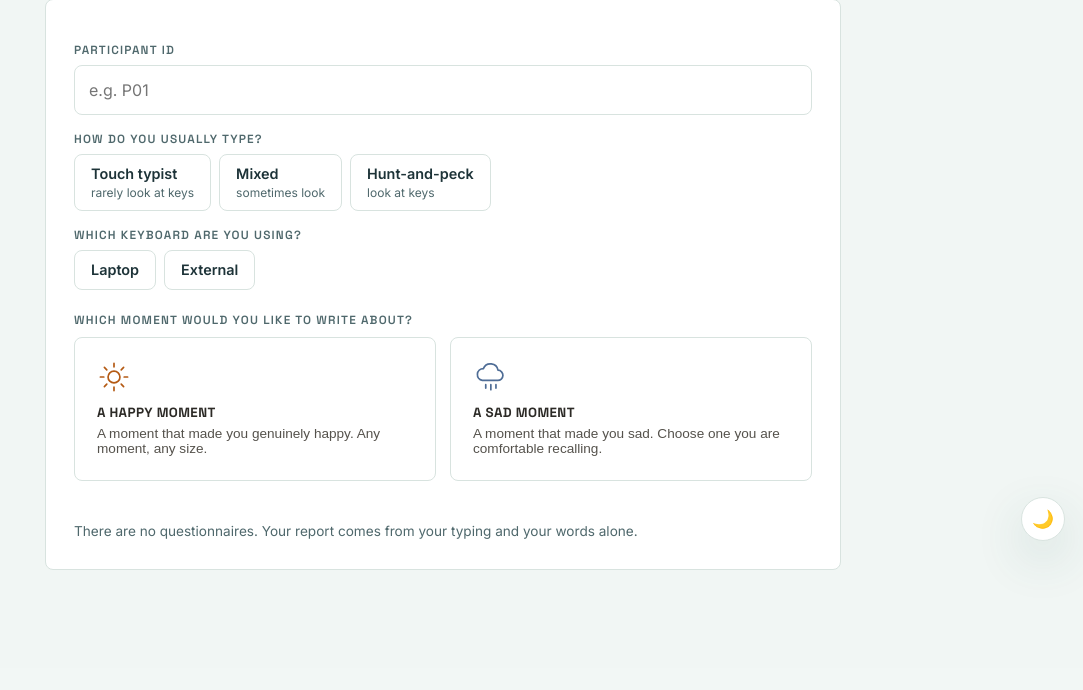
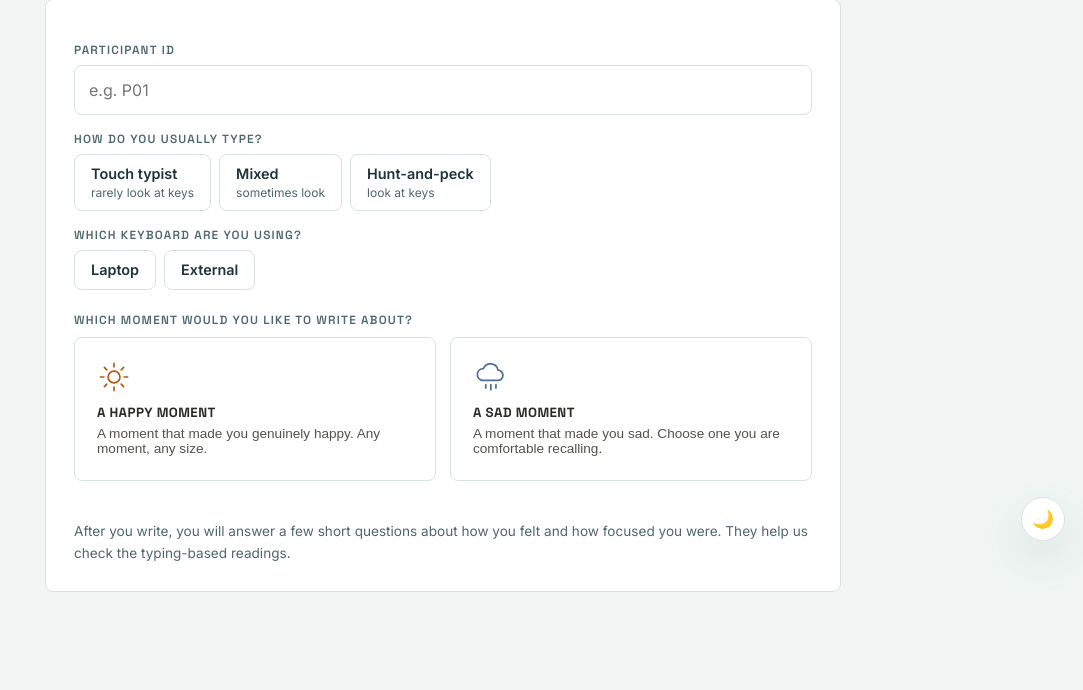
Before and after one commit to AyeshaCheulkar/typing-dynamics, a Flask app: page /test in a window 1280 px wide. Shown: the part 241-931 px from the top of the page, without its empty margins (197-1280 px from the left). Before the commit the page ends 811 px from the top, so only its background shows below. Run offline with Flask 3, Linux system fonts and the light colour scheme; parts of the project's set-up code (start-up, migrations or seed data) failed here and were passed over.

Commit message:
Ask focus and mind-space questions after the passage for every participant
Short questions (relive, mood, energy, focus, mind-wandering, tension,
interrupted) now follow the writing for everyone; perceived effort stays
research-mode only. Report and README wording updated to match.

Co-Authored-By: Claude Sonnet 5.5 <noreply@anthropic.com>

```diff
--- a/prototype_platform/static/capture.js
+++ b/prototype_platform/static/capture.js
@@ -3,7 +3,8 @@
    event shape ../features.py expects. Independent of the Stage-1 logger.
 
    Flow: participant ID + typing context + choose a happy or sad moment -> write (page
-   takes a warm or cool mood theme) -> (research mode only) ratings -> report. */
+   takes a warm or cool mood theme) -> short questions (focus, mood, mind-wandering, ...;
+   plus perceived effort in research mode) -> report. */
 
 (function () {
   "use strict";
@@ -67,8 +68,7 @@
       document.getElementById("level-label").textContent = lvl.title;
       document.getElementById("prompt-text").textContent = lvl.free_prompt;
       editor.placeholder = "Write about whatever comes to mind…";
-      document.getElementById("finish-label").textContent =
-        window.RESEARCH_MODE ? "Finish and rate how it felt" : "Finish and see my report";
+      document.getElementById("finish-label").textContent = "Finish and answer a few questions";
       panelStart.classList.add("hidden");
       panelWrite.classList.remove("hidden");
       window.scrollTo(0, 0);
@@ -119,27 +119,16 @@
       if (!confirm("That's quite short. Finish anyway?")) return;
     }
     state.endedAt = Date.now();
-    if (window.RESEARCH_MODE) {
-      panelWrite.classList.add("hidden");
-      panelRate.classList.remove("hidden");
-      window.scrollTo(0, 0);
-      return;
-    }
-    finishBtn.disabled = true;
-    postSession({}).then(function (res) {
-      if (res.ok) { window.location.href = res.report_url; return; }
-      finishBtn.disabled = false;
-      alert("Could not save: " + (res.error || "error"));
-    }).catch(function () {
-      finishBtn.disabled = false;
-      alert("Network error. Please try again.");
-    });
+    panelWrite.classList.add("hidden");       // everyone answers the short questions next
+    panelRate.classList.remove("hidden");
+    window.scrollTo(0, 0);
   });
 
-  // --- Research mode: ratings + submit --------------------------------------
+  // --- Short questions (everyone) + effort (research mode only), then submit --------------------------------------
   var submitBtn = document.getElementById("submit-btn");
   var ratings = {};
-  var KEYS = ["effort", "mood", "focus", "stress", "relive", "arousal", "wander"];
+  var KEYS = ["mood", "focus", "stress", "relive", "arousal", "wander"];
+  if (window.RESEARCH_MODE) KEYS.push("effort");     // perceived effort: research mode only
   function refreshSubmit() {
     submitBtn.disabled = !(KEYS.every(function (k) { return ratings[k]; }) && ratings.interrupted !== undefined);
   }
--- a/prototype_platform/templates/report.html
+++ b/prototype_platform/templates/report.html
@@ -80,7 +80,7 @@
       {% for r in insight.index_rows if r.key in ('focus','mind_space') %}
       <tr><td><b>{{ r.label }}</b><br><span class="muted small">literature-informed formula</span></td>
         <td>{{ r.value|round|int }}/100 · {{ r.band }}<br><span class="muted small">relative to the pilot sample</span></td>
-        <td><span class="badge exp-badge">proxy</span><br><span class="muted small">Not yet validated against focus or stress labels. Checked against self-ratings only in research mode.</span></td></tr>
+        <td><span class="badge exp-badge">proxy</span><br><span class="muted small">Not yet validated against focus or stress labels. {% if insight.compare %}Your own answers are compared with it below.{% else %}It is checked against participants&rsquo; own answers on the researcher page.{% endif %}</span></td></tr>
       {% endfor %}
     </table>
     {% endif %}
--- a/prototype_platform/templates/write.html
+++ b/prototype_platform/templates/write.html
@@ -55,7 +55,7 @@
         {% endfor %}
       </div>
       <p class="field-err" id="start-err" role="alert"></p>
-      <p class="muted small start-note">{% if research_mode %}Research mode: afterwards you will rate how it felt. Those ratings are only used to check the typing-based readings.{% else %}There are no questionnaires. Your report comes from your typing and your words alone.{% endif %}</p>
+      <p class="muted small start-note">After you write, you will answer a few short questions about how you felt and how focused you were. They help us check the typing-based readings.</p>
     </div>
   </section>
 
@@ -71,8 +71,8 @@
 
   <section id="panel-rate" class="card hidden">
     <h2>A few quick ratings</h2>
-    <p class="muted small">These are <strong>your own</strong> ratings, with no right answers. They let us
-       check whether the typing-based readings match how you actually felt.</p>
+    <p class="muted small">These are <strong>your own</strong> answers, with no right answers. They let us
+       check whether the typing-based readings match how you actually felt and focused.</p>
 
 {% macro scale(key, title, lo, mid, hi) %}
     <div class="rate-block"><h3>{{ title }}</h3>
@@ -87,7 +87,9 @@
     {{ scale("focus", "How focused were you while writing?", "Very distracted", "Somewhat", "Fully focused") }}
     {{ scale("wander", "How much did your mind wander while writing?", "Not at all", "Sometimes", "A lot") }}
     {{ scale("stress", "How tense did you feel while writing?", "Not at all", "Somewhat", "Very") }}
+    {% if research_mode %}
     {{ scale("effort", "How much effort did the writing take?", "Very little", "Moderate", "A great deal") }}
+    {% endif %}
     <div class="rate-block"><h3>Were you interrupted while writing?</h3>
       <div class="choice-seg" role="radiogroup" aria-label="Were you interrupted" data-key="interrupted" id="interrupted-seg">
         <button type="button" role="radio" aria-checked="false" data-v="0">No</button>
```
Also changed, not shown: prototype_platform/README.md.
